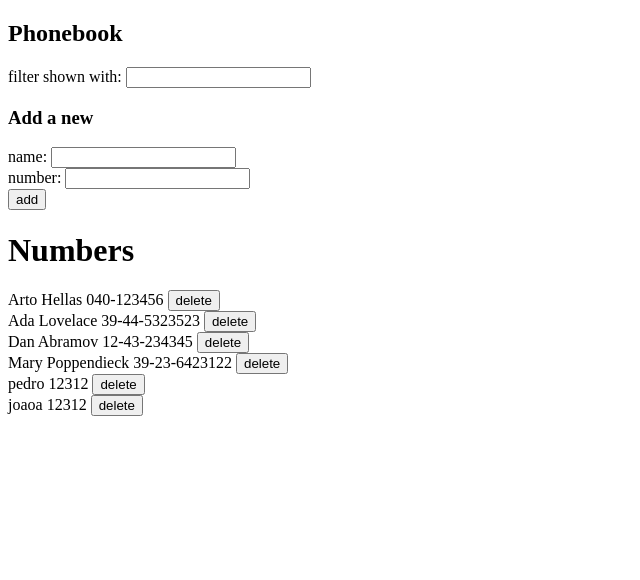
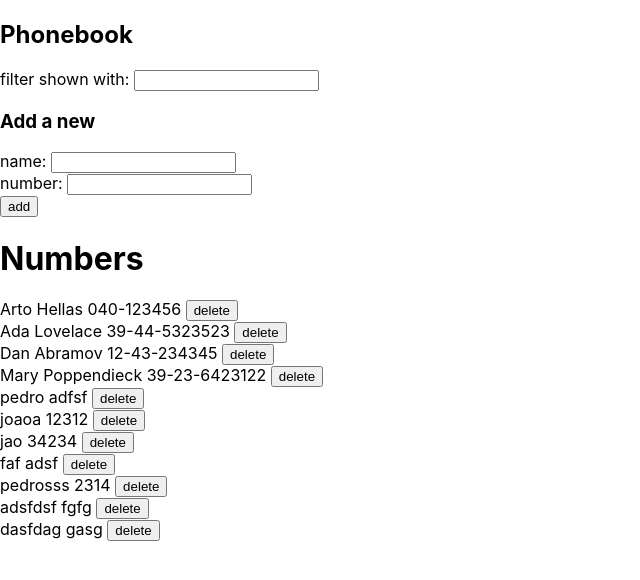
Before and after one commit to babiri/Fullstack-open-2022, a React (Create React App) app in the folder part2/phonebook/: page / in a window 1280 px wide. Shown: the top 580 px of the page, without its empty margins (0-640 px from the left). Built offline with nearby package versions, Linux system fonts and the light colour scheme; data requests are answered from the project's data file.

Commit message:
finished exercise 2.19

```diff
--- a/part2/phonebook/db.json
+++ b/part2/phonebook/db.json
@@ -22,13 +22,38 @@
     },
     {
       "name": "pedro",
-      "number": "12312",
+      "number": "adfsf",
       "id": 5
     },
     {
       "name": "joaoa",
       "number": "12312",
       "id": 6
+    },
+    {
+      "name": "jao",
+      "number": "34234",
+      "id": 7
+    },
+    {
+      "name": "faf",
+      "number": "adsf",
+      "id": 8
+    },
+    {
+      "name": "pedrosss",
+      "number": "2314",
+      "id": 9
+    },
+    {
+      "name": "adsfdsf",
+      "number": "fgfg",
+      "id": 10
+    },
+    {
+      "name": "dasfdag",
+      "number": "gasg",
+      "id": 11
     }
   ]
 }
--- a/part2/phonebook/src/App.css
+++ /dev/null
@@ -1,38 +0,0 @@
-.App {
-  text-align: center;
-}
-
-.App-logo {
-  height: 40vmin;
-  pointer-events: none;
-}
-
-@media (prefers-reduced-motion: no-preference) {
-  .App-logo {
-    animation: App-logo-spin infinite 20s linear;
-  }
-}
-
-.App-header {
-  background-color: #282c34;
-  min-height: 100vh;
-  display: flex;
-  flex-direction: column;
-  align-items: center;
-  justify-content: center;
-  font-size: calc(10px + 2vmin);
-  color: white;
-}
-
-.App-link {
-  color: #61dafb;
-}
-
-@keyframes App-logo-spin {
-  from {
-    transform: rotate(0deg);
-  }
-  to {
-    transform: rotate(360deg);
-  }
-}
--- a/part2/phonebook/src/App.js
+++ b/part2/phonebook/src/App.js
@@ -3,6 +3,7 @@ import { useState, useEffect } from 'react'
 import Persons from './components/Persons'
 import Filter from './components/Filter'
 import PersonForm from './components/PersonForm'
+import Notification from './components/Notification'
 import personService from './services/persons'
 
 const App = () => {
@@ -10,6 +11,8 @@ const App = () => {
   const [newName, setNewName] = useState('')
   const [newNumber, setNewNumber] = useState('')
   const [filter, setFilter] = useState('')
+  const [errorMessage, setErrorMessage] = useState(null)
+  const [successMessage, setSuccessMessage] = useState(null)
 
   useEffect(() => {
     personService
@@ -26,6 +29,12 @@ const App = () => {
         setPersons(persons.concat(createdPerson));
         setNewName('')
         setNewNumber('')
+        setSuccessMessage(
+          `Added ${personObject.name}`
+        )
+        setTimeout(() => {
+          setSuccessMessage(null)
+        }, 5000)
       })
   }
 
@@ -39,6 +48,12 @@ const App = () => {
         .update(id, changedPerson)
         .then(returnedPerson => {
           setPersons(persons.map(person => person.id !== id ? person : returnedPerson))
+          setSuccessMessage(
+            `Updated ${personObject.name}'s number`
+          )
+          setTimeout(() => {
+            setSuccessMessage(null)
+          }, 5000)
         })
     }
   }
@@ -84,6 +99,8 @@ const App = () => {
   return (
     <div>
       <h2>Phonebook</h2>
+      <Notification message={errorMessage} notificationClass='error'/>
+      <Notification message={successMessage} notificationClass='success'/>
       <Filter filter={filter} handleFilterChange={handleFilterChange} />
       <h3>Add a new</h3>
       <PersonForm handlePersonForm={handlePersonForm} newName={newName} handleNameChange={handleNameChange} newNumber={newNumber} handleNumberChange={handleNumberChange} />
--- /dev/null
+++ b/part2/phonebook/src/components/Notification.js
@@ -0,0 +1,13 @@
+const Notification = ({ message, notificationClass }) => {
+  if (message === null) {
+    return null
+  }
+
+  return (
+    <div className={notificationClass}>
+      {message}
+    </div>
+  )
+}
+
+export default Notification
--- a/part2/phonebook/src/index.css
+++ b/part2/phonebook/src/index.css
@@ -11,3 +11,23 @@ code {
   font-family: source-code-pro, Menlo, Monaco, Consolas, 'Courier New',
     monospace;
 }
+
+.error {
+  color: red;
+  background: lightgrey;
+  font-size: 20px;
+  border-style: solid;
+  border-radius: 5px;
+  padding: 10px;
+  margin-bottom: 10px;
+}
+
+.success {
+  color: green;
+  background: lightgrey;
+  font-size: 20px;
+  border-style: solid;
+  border-radius: 5px;
+  padding: 10px;
+  margin-bottom: 10px;
+}
--- a/part2/phonebook/src/index.js
+++ b/part2/phonebook/src/index.js
@@ -1,5 +1,6 @@
 import ReactDOM from 'react-dom/client'
 import App from './App'
+import './index.css'
 import React from 'react'
 import axios from 'axios'
 
```
